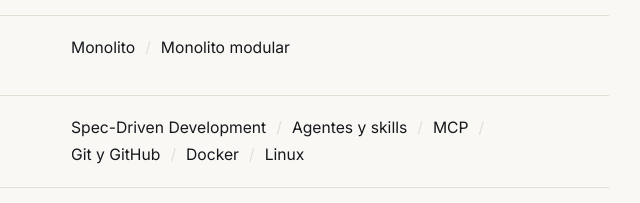
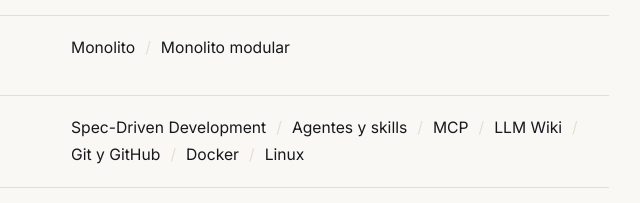
Before and after one commit to RaulCarrascoMartin/RaulCarrascoMartin.github.io, a plain HTML site: page index.html in a window 1280 px wide. Shown: the part 1135-1338 px from the top of the page, 591-1231 px from the left. Drawn offline with Linux system fonts and the light colour scheme.

Commit message:
Añade LLM Wiki al stack de IA y herramientas
Co-Authored-By: Claude Fable 5.2 <noreply@anthropic.com>

```diff
--- a/index.html
+++ b/index.html
@@ -572,7 +572,7 @@ footer a { color: var(--body); }
         </div>
         <div class="stack-row">
           <dt class="label">IA y herramientas</dt>
-          <dd><span>Spec-Driven Development</span><span>Agentes y skills</span><span>MCP</span><span>Git y GitHub</span><span>Docker</span><span>Linux</span></dd>
+          <dd><span>Spec-Driven Development</span><span>Agentes y skills</span><span>MCP</span><span>LLM Wiki</span><span>Git y GitHub</span><span>Docker</span><span>Linux</span></dd>
         </div>
         <div class="stack-row">
           <dt class="label">Otros lenguajes</dt>
```
